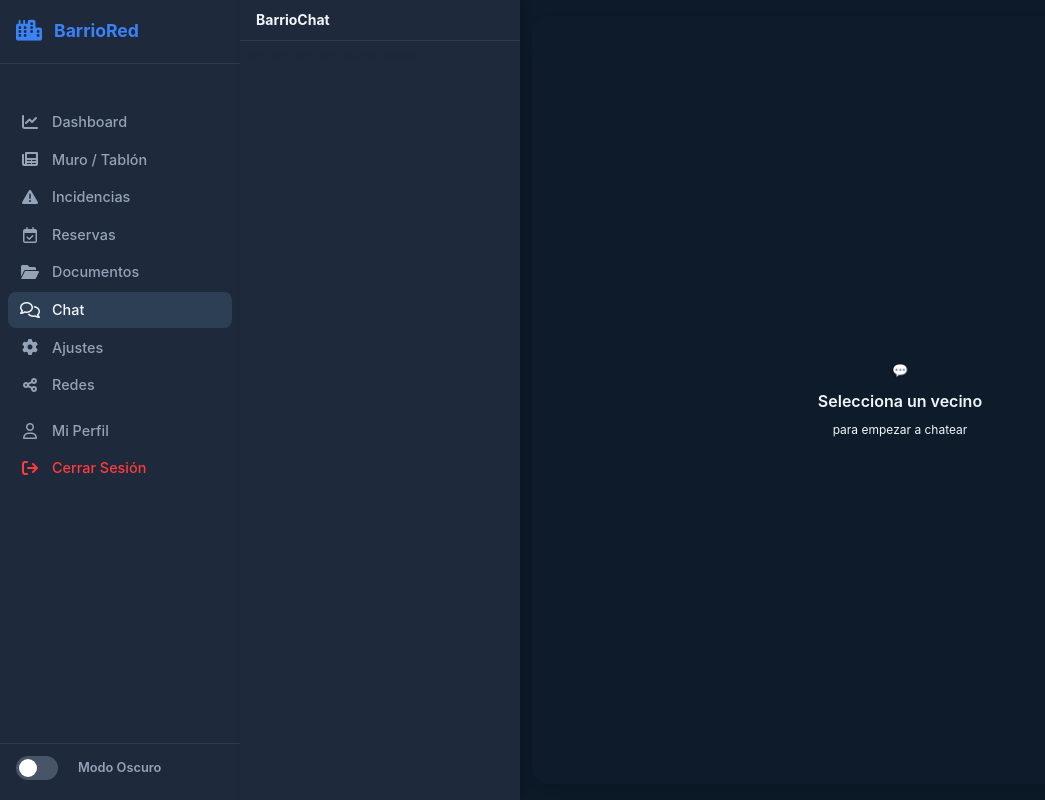
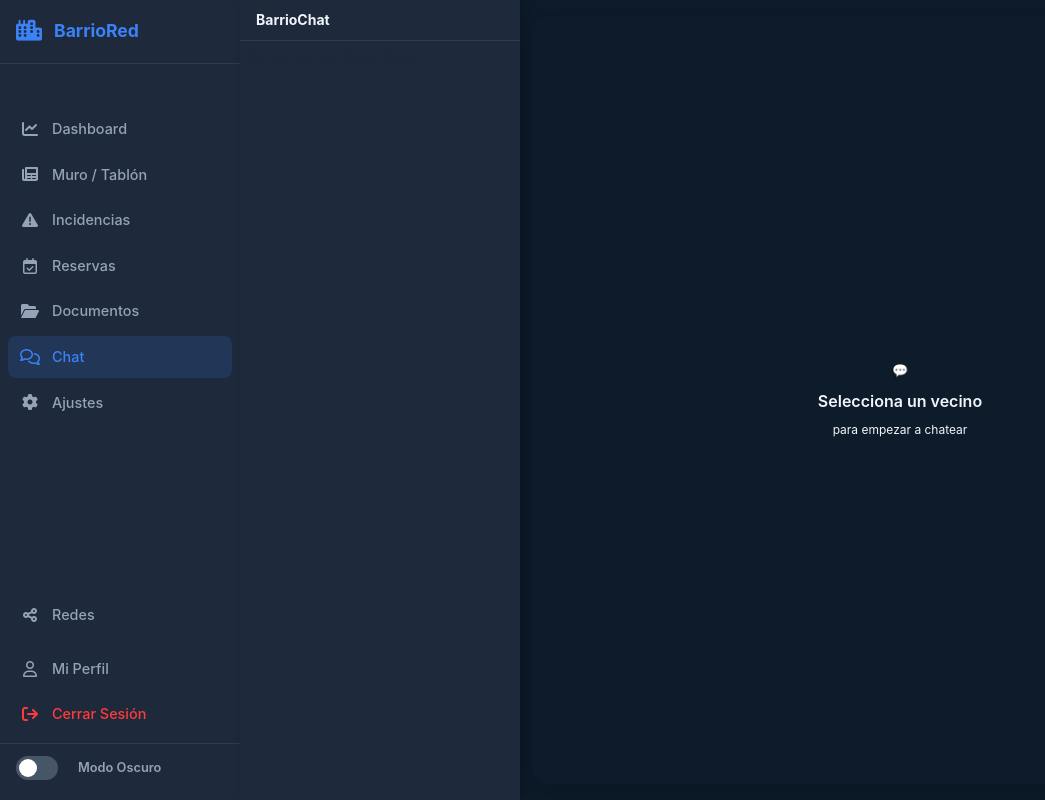
Before and after one commit to Aitor1945/TFG, a React (Vite) app: page /chat in a window 1280 px wide. Shown: the whole page, without its empty margins (0-1045 px from the left). Built offline with nearby package versions, Linux system fonts and the light colour scheme.

Commit message:
Slide Bar arreglado

```diff
--- a/src/components/layouts/SideBar.css
+++ b/src/components/layouts/SideBar.css
@@ -1,42 +1,22 @@
-/* ── Variables base ── */
 :root {
-  /* Fondos */
-  --bg-body: #0d1b2a;             /* fondo general oscuro */
-  --bg-sidebar: #1e293b;           /* fondo del sidebar */
-  --bg-sidebar-hover: #2d3f55;     /* hover del sidebar y usuarios */
-  --bg-chat-mio: #3b82f6;          /* burbuja mensaje propio */
-  --bg-chat-otro: #1e293b33;       /* burbuja mensaje ajeno (oscuro translúcido) */
-
-  /* Textos */
-  --text-primary: #f1f5f9;         /* texto principal */
-  --text-secondary: #94a3b8;       /* texto secundario / placeholders */
-
-  /* Colores de acento */
+  --bg-sidebar: #1e293b;
+  --bg-sidebar-hover: #2d3f55;
+  --bg-body: #0d1b2a;
+  --text-primary: #f1f5f9;
+  --text-secondary: #94a3b8;
   --accent: #3b82f6;
-
-  /* Layout */
   --sidebar-width: 240px;
   --sidebar-collapsed: 68px;
   --transition: 0.3s ease;
 }
 
-/* ── Modo claro ── */
 body.light-mode {
-  --bg-body:  #f1f5f9;
   --bg-sidebar: #f1f5f9;
   --bg-sidebar-hover: #e2e8f0;
-  --bg-chat-mio: #3b82f6;
-  --bg-chat-otro: #f1f5f9;       /* burbuja ajena clara */
-
   --text-primary: #1e293b;
   --text-secondary: #64748b;
-  --text-chat: #ffffff;
   --accent: #3b82f6;
 }
-
-/* Opcional: hover de burbujas para ambos modos */
-.bc-bubble.mio:hover { filter: brightness(0.95); }
-.bc-bubble.otro:hover { filter: brightness(0.97); }
 
 /* ── Layout general ── */
 .app {
@@ -69,11 +49,13 @@ body.light-mode {
   border: 0;
 }
 
-.sidebar {
+/* Al hacer hover se expande */
+.sidebar:hover {
   width: var(--sidebar-width);
 }
 
-.sidebar ~ .main {
+/* El main también se mueve cuando el sidebar está en hover */
+.sidebar:hover ~ .main {
   margin-left: var(--sidebar-width);
 }
 
@@ -84,7 +66,6 @@ body.light-mode {
   padding: 0 16px 16px;
   border-bottom: 1px solid rgba(255,255,255,0.08);
   min-height: 48px;
-  flex-shrink: 0; /* nunca se encoge */
 }
 
 .brand {
@@ -103,50 +84,37 @@ body.light-mode {
   min-width: 20px;
 }
 
+.brand span {
+  opacity: 0;
+  transition: opacity var(--transition);
+}
+
+.sidebar:hover .brand span {
+  opacity: 1;
+}
+
 /* ── Nav ── */
 .nav-list {
   list-style: none;
-  margin: 8px 0 0;
+  margin: 12px 0 0;
   padding: 0 8px;
   flex: 1;
-  min-height: 0;
-  overflow-y: auto;
-  overflow-x: hidden;
   display: flex;
   flex-direction: column;
-  justify-content: flex-start;
-  gap: 2px; /* spacing entre items sin necesitar padding extra */
-}
-
-/* Scrollbar discreta */
-.nav-list::-webkit-scrollbar {
-  width: 3px;
-}
-.nav-list::-webkit-scrollbar-track {
-  background: transparent;
-}
-.nav-list::-webkit-scrollbar-thumb {
-  background: rgba(255,255,255,0.12);
-  border-radius: 2px;
+  overflow: hidden;
 }
 
 .nav-link {
   display: flex;
   align-items: center;
   gap: 12px;
-  padding: 7px 12px;
+  padding: 10px 12px;
   border-radius: 8px;
   color: var(--text-secondary);
   text-decoration: none;
   white-space: nowrap;
   transition: background var(--transition), color var(--transition);
   font-size: 0.9rem;
-}
-
-.nav-link:hover,
-.nav-link.active {
-  background: var(--bg-sidebar-hover);
-  color: var(--text-primary);
 }
 
 .nav-link i {
@@ -156,9 +124,29 @@ body.light-mode {
   flex-shrink: 0;
 }
 
-/* ── Spacer eliminado: los items se distribuyen sin espacio forzado ── */
+.nav-link span {
+  opacity: 0;
+  transition: opacity var(--transition);
+}
+
+.sidebar:hover .nav-link span {
+  opacity: 1;
+}
+
+.nav-link:hover,
+.nav-link.active {
+  background: var(--bg-sidebar-hover);
+  color: var(--text-primary);
+}
+
+.nav-link.active {
+  color: var(--accent);
+  background: rgba(59,130,246,0.15);
+}
+
+/* ── Spacer: empuja Redes, Mi Perfil y Cerrar Sesión al fondo ── */
 .menu-spacer {
-  display: none;
+  flex: 1;
 }
 
 /* ── Redes ── */
@@ -224,7 +212,6 @@ body.light-mode {
   border-top: 1px solid rgba(255,255,255,0.08);
   overflow: hidden;
   white-space: nowrap;
-  flex-shrink: 0; /* siempre visible en la parte inferior */
 }
 
 .theme-switch {
@@ -277,6 +264,6 @@ body.light-mode {
   transition: opacity var(--transition);
 }
 
-.sidebar .mode-label {
+.sidebar:hover .mode-label {
   opacity: 1;
 }
```
